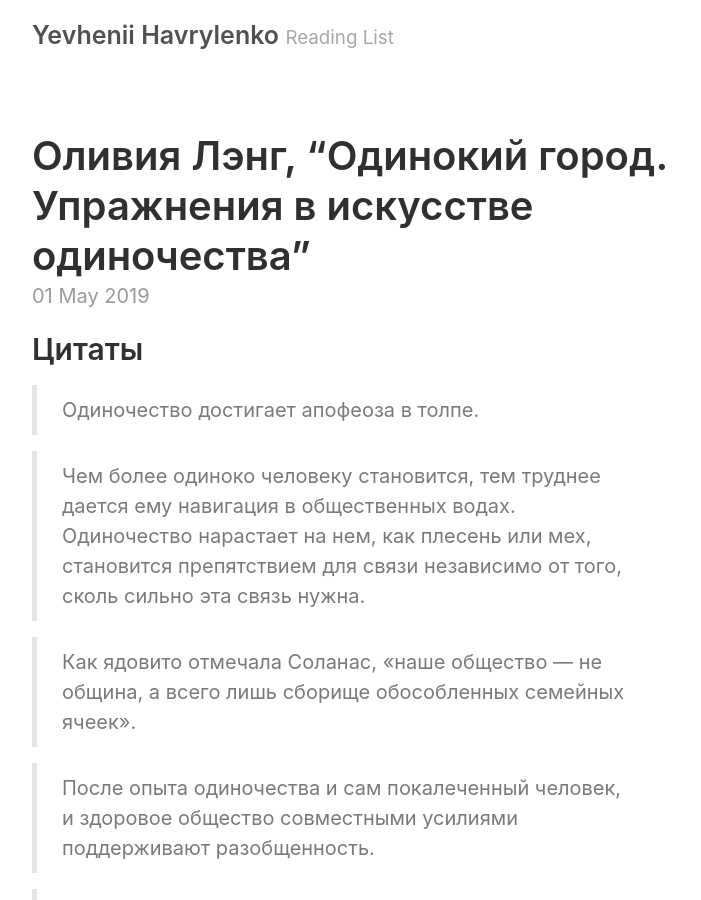
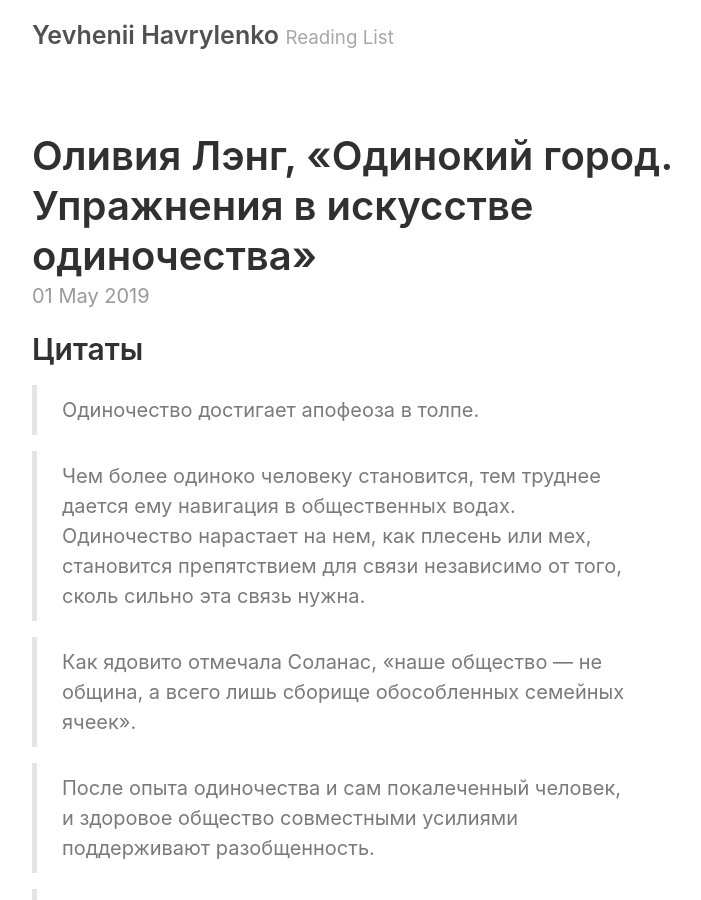
Before and after one commit to yevhenii-havrylenko/yevhenii-havrylenko.github.io, a Jekyll site: the page built from _posts/2019-05-01-lonely-city.md, in a window 1280 px wide and 900 px high. Shown: the whole window, without its empty margins (258-959 px from the left). Built offline with Jekyll 4.4.1, drawn with Linux system fonts in a browser that asks for light colours.

```diff
--- a/_posts/2019-05-01-lonely-city.md
+++ b/_posts/2019-05-01-lonely-city.md
@@ -1,6 +1,6 @@
 ---
 layout: post
-title: 'Оливия Лэнг, “Одинокий город. Упражнения в искусстве одиночества”'
+title: 'Оливия Лэнг, «Одинокий город. Упражнения в искусстве одиночества»'
 ---
 
 ## Цитаты
```
